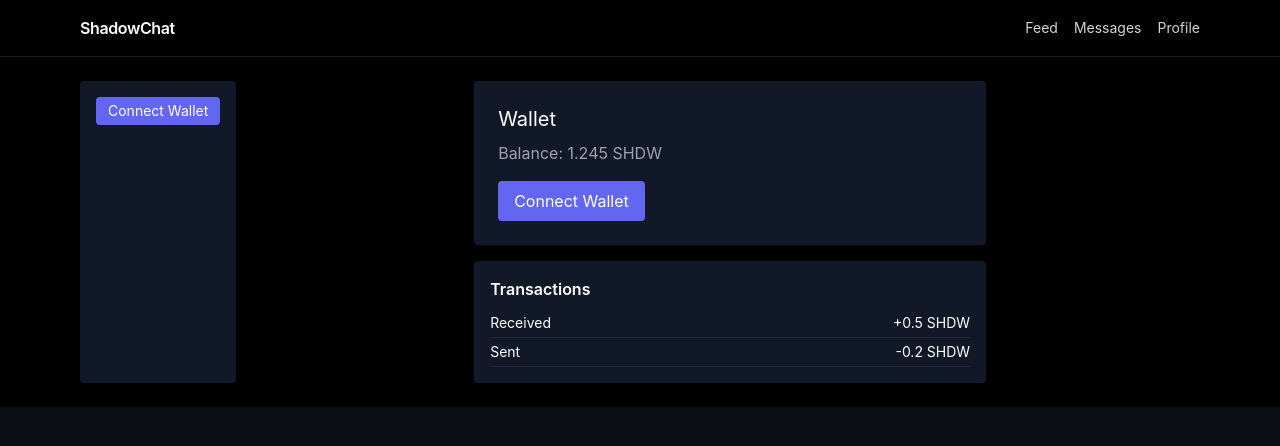
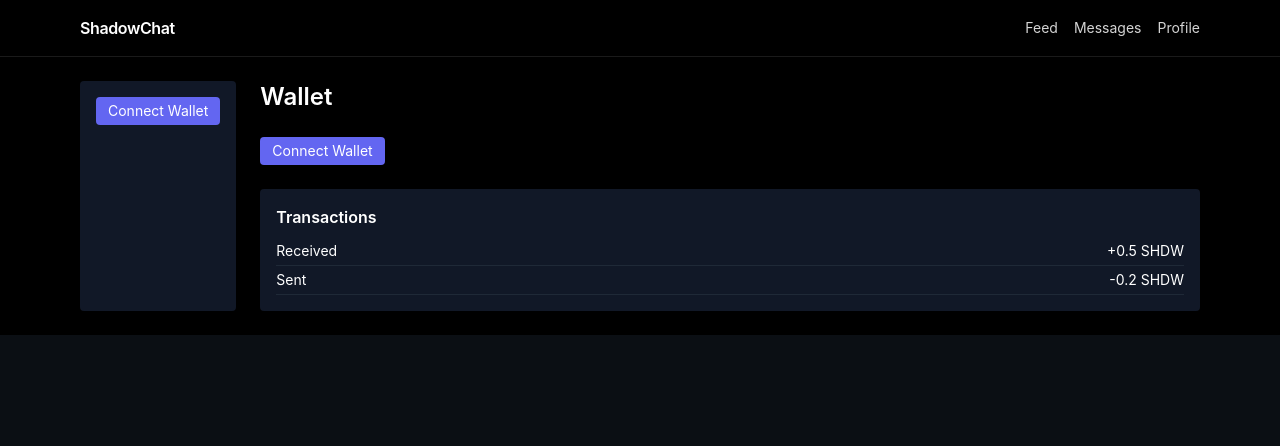
Before and after one commit to skylerblue444-code/Shadow-chat, a Next.js app in the folder apps/web/: page /wallet in a window 1280 px wide. Shown: the top 446 px of the page. Built offline with nearby package versions, Linux system fonts and the light colour scheme.

Commit message:
Update page.tsx

```diff
--- a/apps/web/app/wallet/page.tsx
+++ b/apps/web/app/wallet/page.tsx
@@ -1,11 +1,15 @@
-import WalletCard from "../../components/WalletCard";
-import TransactionHistory from "../../components/TransactionHistory";
+import AnimatedPage from "@/components/AnimatedPage";
+import WalletConnect from "@/components/WalletConnect";
+import TransactionHistory from "@/components/TransactionHistory";
 
 export default function WalletPage() {
   return (
-    <div className="max-w-lg mx-auto space-y-4">
-      <WalletCard />
-      <TransactionHistory />
-    </div>
+    <AnimatedPage>
+      <div className="space-y-6">
+        <h2 className="text-2xl font-semibold">Wallet</h2>
+        <WalletConnect />
+        <TransactionHistory />
+      </div>
+    </AnimatedPage>
   );
 }
```
